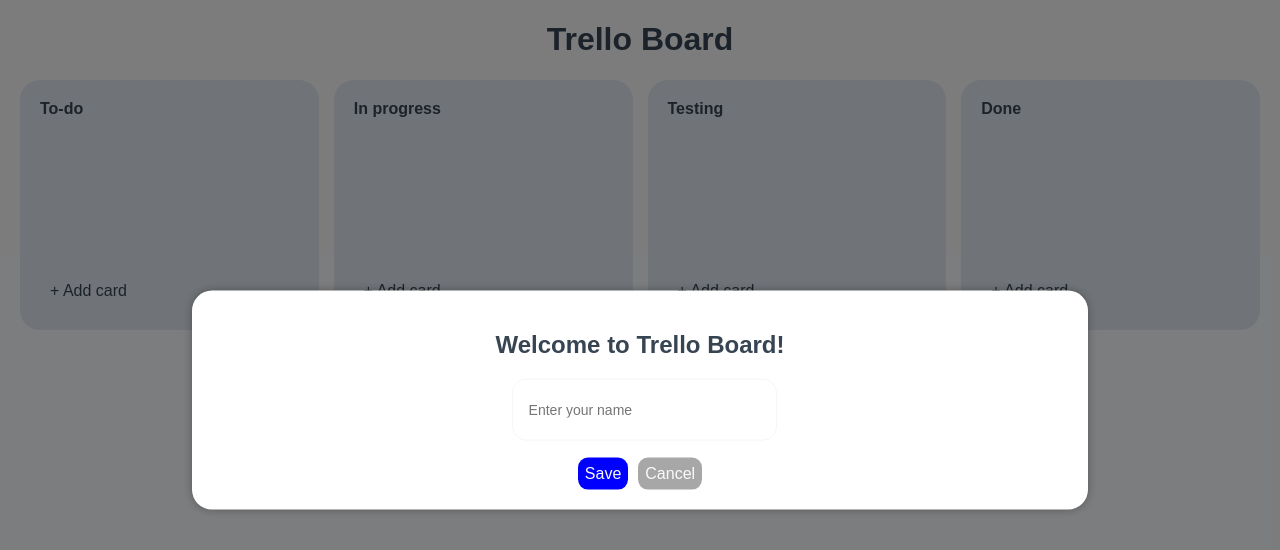
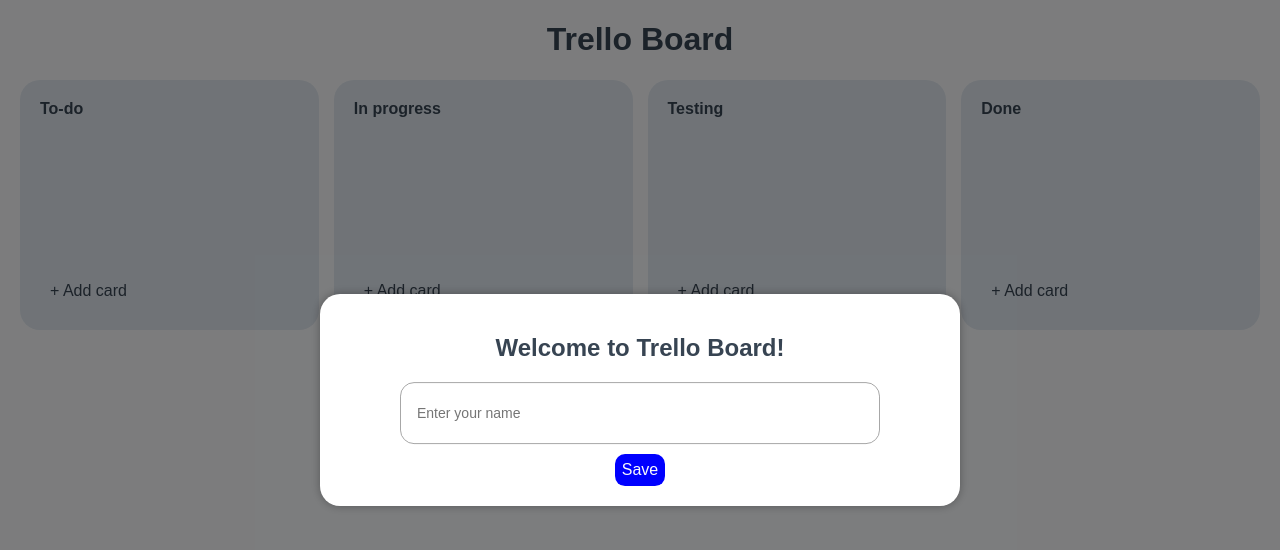
Before and after one commit to VictoryPashkova/react_trello-board, a React (Vite) app: page / in a window 1280 px wide. Shown: the top 550 px of the page. Built offline with nearby package versions, Linux system fonts and the light colour scheme.

Commit message:
fix: resolve issue with authorization

```diff
--- a/package.json
+++ b/package.json
@@ -24,6 +24,7 @@
     "styled-components": "^6.1.12"
   },
   "devDependencies": {
+    "@types/lodash.uniqueid": "^4.0.9",
     "@types/react": "^18.2.69",
     "@types/react-beautiful-dnd": "^13.1.8",
     "@types/react-dom": "^18.2.22",
--- a/src/App.scss
+++ b/src/App.scss
@@ -203,7 +203,13 @@
   font-weight: 400;
   line-height: 22px;
   margin-bottom: 10px;
-  width: 90%;
+}
+
+form {
+  width: 80%;
+  display: flex;
+  flex-direction: column;
+  align-items: center;
 }
 
 .p-text {
@@ -255,11 +261,11 @@
   width: 70%;
 }
 
-.comment-control {
-  display: flex;
-  gap: 10px;
-  font-size: 12px;
-}
+// .comment-control {
+//   display: flex;
+//   gap: 10px;
+//   font-size: 12px;
+// }
 
 .close {
   position: absolute;
@@ -347,8 +353,13 @@
   color: $main-bg-color;
   padding: 7px;
   border-radius: 10px;
-  width: auto;
+  width: 100%;
   text-align: center;
+}
+
+.error-message {
+  color: red;
+  font-size: 9px;
 }
 
 .card-control-btn {
@@ -427,20 +438,20 @@
   width: 75%;
 }
 
-.user-name-text {
-  font-weight: 700;
-}
+// .user-name-text {
+//   font-weight: 700;
+// }
 
 .card-comments-value::before {
   content: '💬  ';
 }
 
-.comment-item {
-  display: flex;
-  flex-direction: column;
-  gap: 10px;
-  width: 80%;
-}
+// .comment-item {
+//   display: flex;
+//   flex-direction: column;
+//   gap: 10px;
+//   width: 80%;
+// }
 
 .card-text-description {
   width: 80%;
@@ -448,19 +459,19 @@
   font-weight: 300;
 }
 
-.user-comment-item {
-  background-color: $column-bg-color;
-  border-radius: 10px;
-  padding: 10px;
-  margin-bottom: 10px;
-  box-shadow: 0 2px 4px rgba(0, 0, 0, 0.1);
-  border: 1px solid $modal-form-border;
-  width: 100%;
-  height: auto;
-  overflow: hidden;
-  font-weight: 300;
-  font-size: 80%;
-}
+// .user-comment-item {
+//   background-color: $column-bg-color;
+//   border-radius: 10px;
+//   padding: 10px;
+//   margin-bottom: 10px;
+//   box-shadow: 0 2px 4px rgba(0, 0, 0, 0.1);
+//   border: 1px solid $modal-form-border;
+//   width: 100%;
+//   height: auto;
+//   overflow: hidden;
+//   font-weight: 300;
+//   font-size: 80%;
+// }
 
 .delete-btn-text {
   font-size: 80%;
--- a/src/components/Modal/WelcomeModal/WelcomeModal.tsx
+++ b/src/components/Modal/WelcomeModal/WelcomeModal.tsx
@@ -1,43 +1,49 @@
 import React from 'react';
 import { useDispatch, useSelector } from 'react-redux';
 import uniqueId from 'lodash.uniqueid';
+import Button from '../../../uikit/Button/Button';
+import { useForm, SubmitHandler } from 'react-hook-form';
 
 import { setModals } from '../../../redux/reducers/app/modalsSlice';
 import { selectModals } from '../../../redux/reducers/selectors';
 import { setUser } from '../../../redux/reducers/user/authSlice';
-import Form from '../../Form/Form';
 import { addNewUser } from '../../../redux/reducers/app/cardsSlice';
+
+type FormData = {
+  userName: string;
+};
 
 const WelcomeModal: React.FC = () => {
   const dispatch = useDispatch();
   const welcomeModalState = useSelector(selectModals).welcomeModal;
+  const { register, handleSubmit, formState: { errors } } = useForm<FormData>();
 
-  const handleSubmit = (formData: { userName: string }) => {
+  const onSubmit: SubmitHandler<FormData> = (formData) => {
     const userColor: string = Math.floor(Math.random() * 16777215).toString(16);
     dispatch(setModals({ welcomeModal: false, mainModal: false }));
     dispatch(setUser({ userName: formData.userName }));
-    dispatch(addNewUser({ userName: formData.userName, userColor,  userId: uniqueId() }));
-  };
-
-  const handleCancel = () => {
-    dispatch(setUser({ userName: '' }));
+    dispatch(addNewUser({ userName: formData.userName, userColor, userId: uniqueId('user_') }));
   };
 
   return (
     <div
-      className={`modal-content min-height min-width ${welcomeModalState === true ? '' : 'disabled'}`}
+      className={`modal-content min-height ${welcomeModalState === true ? '' : 'disabled'}`}
     >
       <div className="modal-welcome-container">
         <h2>Welcome to Trello Board!</h2>
-        <Form
-          onSubmit={handleSubmit}
-          placeholder="Enter your name"
-          name="userName"
-          style="userName"
-          type="text"
-          isDisabled={false}
-          handleCancel={handleCancel}
-        />
+        <form onSubmit={handleSubmit(onSubmit)}>
+        {errors.userName && <p className="error-message">{errors.userName.message}</p>}
+          <input
+            className="modal-input"
+            {...register('userName', { required: 'Name is required' })}
+            type="text"
+            placeholder="Enter your name"
+            style={{ borderColor: errors.userName ? 'red' : 'initial' }}
+          />
+          <div className="form-control">
+            <Button styleBtn="form-control-btn" type="submit" text="Save" />
+          </div>
+        </form>
       </div>
     </div>
   );
--- a/src/redux/reducers/app/cardsSlice.tsx
+++ b/src/redux/reducers/app/cardsSlice.tsx
@@ -31,7 +31,7 @@
 type Users = {
   userName?: string;
   userColor?: string;
-  userId?: number;
+  userId?: string;
 };
 
 type CardsState = {
```
Also changed, not shown: 1 other file (tests, documents, lock files or other folders).
